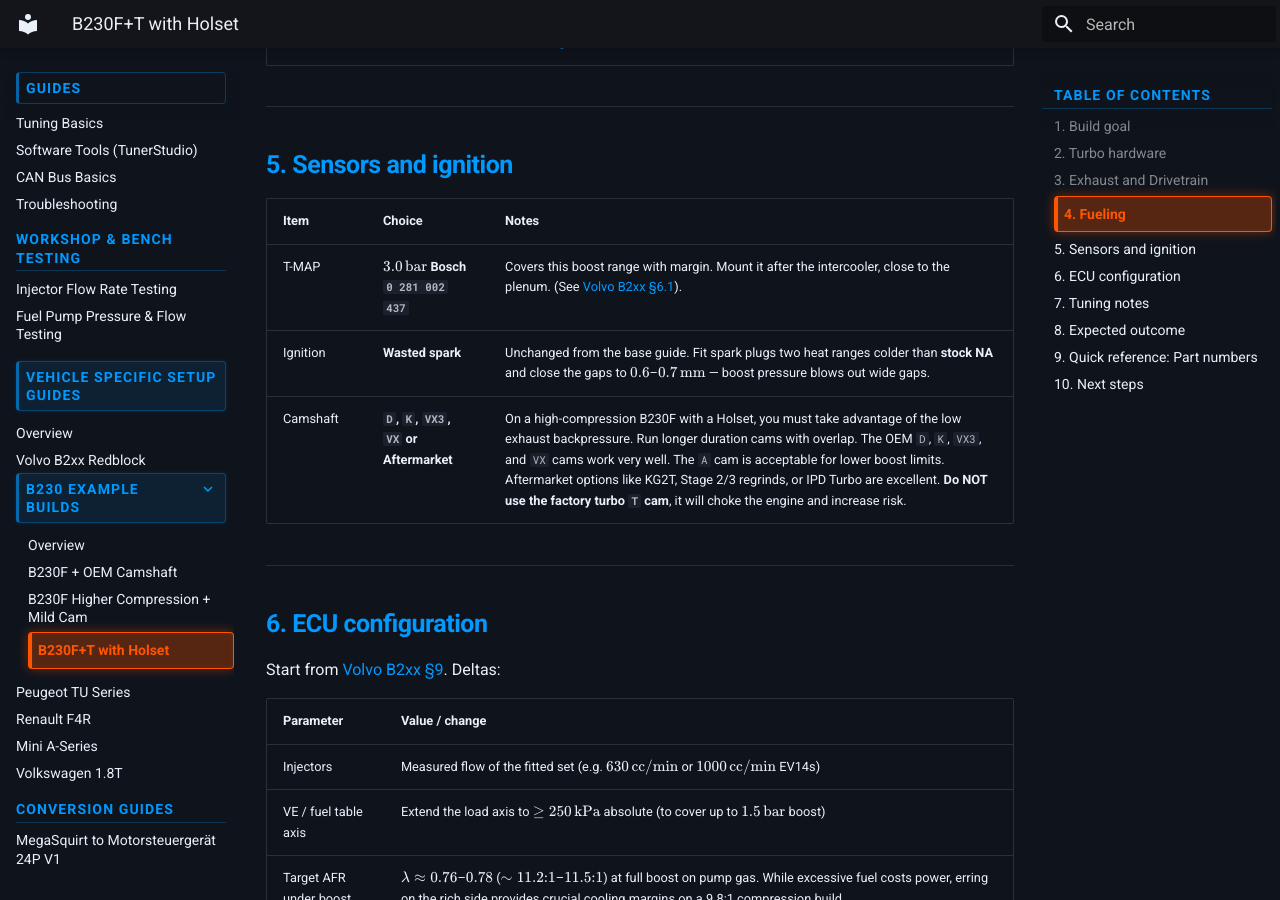
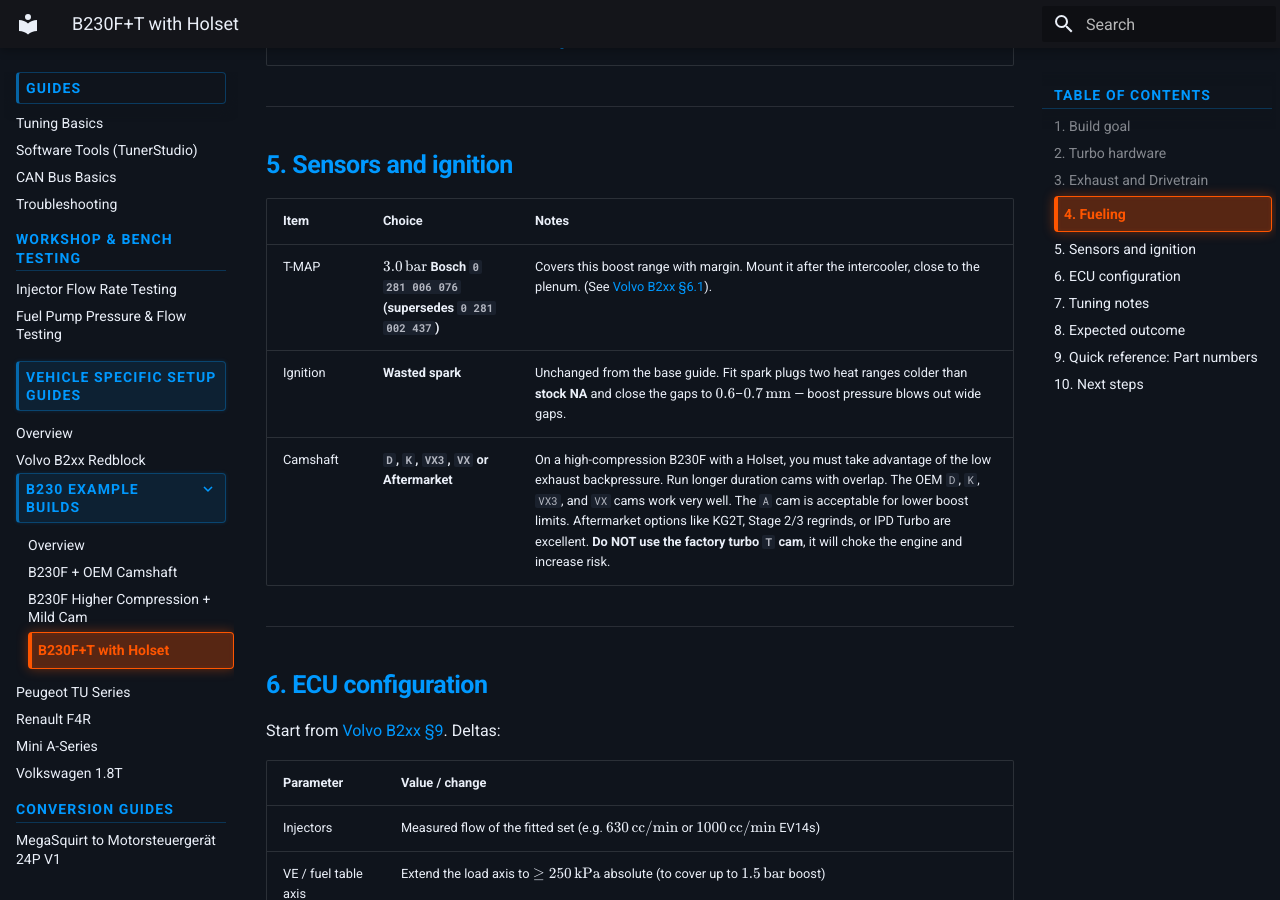
Before and after one commit to martijn4313/hupftronik-docs, an MkDocs documentation site: the page built from docs/guides/setup/specific/b230-examples/b230ft-holset.md, in a window 1280 px wide and 900 px high, scrolled down 3352 px. Built offline with MkDocs 1.6.1 and Material for MkDocs 9.7.7, drawn with Linux system fonts in a browser that asks for light colours; some of the changed text lies outside the part shown.

Commit message:
Small changes.

```diff
--- a/docs/guides/setup/specific/b230-examples/b230ft-holset.md
+++ b/docs/guides/setup/specific/b230-examples/b230ft-holset.md
@@ -83,7 +83,7 @@ Boost multiplies airflow; the fuel system must lead it, never trail it.
 
 | Item | Choice | Notes |
 |------|--------|-------|
-| T-MAP | **$3.0\,\text{bar}$ Bosch `0 281 002 437`** | Covers this boost range with margin. Mount it after the intercooler, close to the plenum. (See [Volvo B2xx §6.1](../volvo-b2xx.md#61-quick-scan)). |
+| T-MAP | **$3.0\,\text{bar}$ Bosch `0 281 006 076` (supersedes `0 281 002 437`)** | Covers this boost range with margin. Mount it after the intercooler, close to the plenum. (See [Volvo B2xx §6.1](../volvo-b2xx.md#61-quick-scan)). |
 | Ignition | **Wasted spark** | Unchanged from the base guide. Fit spark plugs two heat ranges colder than **stock NA** and close the gaps to $0.6$–$0.7\,\text{mm}$ — boost pressure blows out wide gaps. |
 | Camshaft | **`D`, `K`, `VX3`, `VX` or Aftermarket** | On a high-compression B230F with a Holset, you must take advantage of the low exhaust backpressure. Run longer duration cams with overlap. The OEM `D`, `K`, `VX3`, and `VX` cams work very well. The `A` cam is acceptable for lower boost limits. Aftermarket options like KG2T, Stage 2/3 regrinds, or IPD Turbo are excellent. **Do NOT use the factory turbo `T` cam**, it will choke the engine and increase risk. |
 
@@ -144,7 +144,7 @@ To make sourcing parts easier, here is a summary of the specific components and
 | Category | Component | Part Number / Specification |
 |----------|-----------|-----------------------------|
 | **Turbo** | Holset Turbos | HE351CW, (super)HX40, or HX35 |
-| **Sensors** | T-MAP Sensor ($3.0\,\text{bar}$) | Bosch `0 281 002 437` |
+| **Sensors** | T-MAP Sensor ($3.0\,\text{bar}$) | Bosch `0 281 006 076` (supersedes `0 281 002 437`) |
 | **Fueling** | In-tank Fuel Pump | Walbro `GSS342` ($255\,\text{L/hr}$) |
 | | Injectors ($630\,\text{cc/min}$) | Siemens Deka `FI114961` or Bosch EV14 equivalents |
 | | Injectors ($1000\,\text{cc/min}$) | Bosch EV14 `0 280 158 117` (common 980/1000cc) |
--- a/docs/guides/setup/specific/volvo-b2xx.md
+++ b/docs/guides/setup/specific/volvo-b2xx.md
@@ -186,7 +186,7 @@ The Volvo 850 TPS is cheap, widely available, and its signal range perfectly mat
 | Application | Sensor Type | Bosch Part Number | Range (Absolute) |
 |-------------|-------------|-------------------|------------------|
 | Naturally Aspirated | MAP | `0 261 230 004` | $0 - 1.05\,\text{bar}$ |
-| Mild Boost | T-MAP | `0 281 002 437` | $0.2 - 3.0\,\text{bar}$ |
+| Mild Boost | T-MAP | `0 281 006 076` (supersedes `0 281 002 437`) | $0.2 - 3.0\,\text{bar}$ |
 | High Boost | T-MAP | `0 281 006 059` | $0.5 - 4.0\,\text{bar}$ |
 
 ### 6.2. Technical Detail
@@ -194,7 +194,7 @@ The Volvo 850 TPS is cheap, widely available, and its signal range perfectly mat
 Leave the stock AMM disconnected. It serves no purpose in this installation. The 24P V1 supports Speed-Density natively using MAP and IAT.
 
 **Combined T-MAP Sensor**
-A T-MAP sensor packages both MAP and IAT elements into a single body. The Bosch `0 281 002 437` provides a $3.0\,\text{bar}$ absolute range, sufficient for $2.0\,\text{bar}$ of boost. Thread it into an M12 bung in the intake manifold.
+A T-MAP sensor packages both MAP and IAT elements into a single body. The Bosch `0 281 006 076` (supersedes `0 281 002 437`) provides a $3.0\,\text{bar}$ absolute range, sufficient for $2.0\,\text{bar}$ of boost. Thread it into an M12 bung in the intake manifold.
 *   **Pin 1 (GND):** Sensor ground
 *   **Pin 2 (NTC):** IAT analog input
 *   **Pin 3 (VCC):** 5V sensor reference
```
